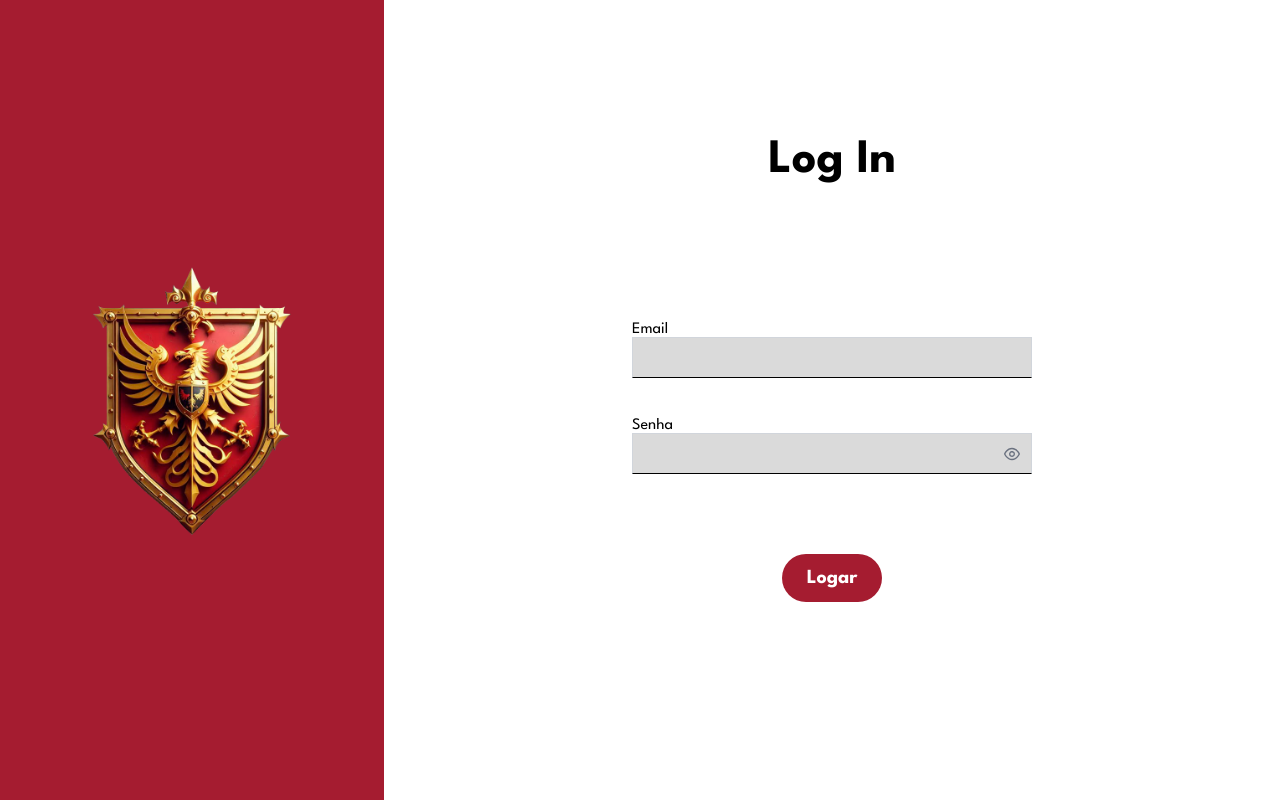
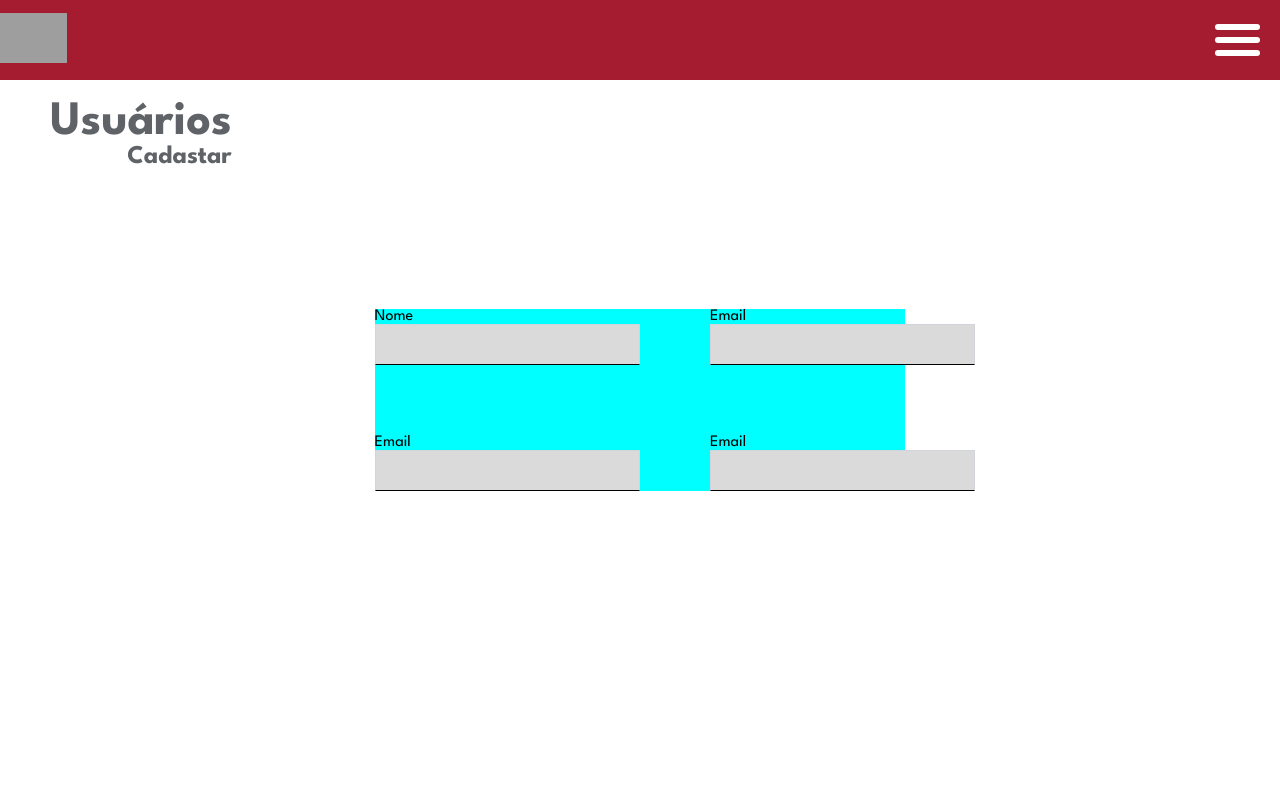
Before and after one commit to DeivisonCs/ClassroomManagement, a React (Vite) app in the folder ClassManagementFront/: page /ifba/adduser in a window 1280 px wide. Before the commit this address led to /. Built offline with nearby package versions, Linux system fonts and the light colour scheme; grey boxes are pictures that could not be loaded.

Commit message:
init add user page

```diff
--- /dev/null
+++ b/ClassManagementFront/src/pages/private/AddUserPage/index.jsx
@@ -0,0 +1,58 @@
+import React, { useState } from "react";
+import HeaderComponent from "../../../components/HeaderComponent";
+
+import "./styles.css";
+import { InputText } from "primereact/inputtext";
+
+const AddUserPage = () => {
+    const [nome, setNome] = useState('');
+    const [email, setEmail] = useState('');
+    return (
+    <>
+        <HeaderComponent />
+        <section id="user-add-section">
+            <div className="title-div">
+                <h1 className="page-title main-page-title">Usuários</h1>
+                <h2 className="page-title sub-page-title">Cadastar</h2>
+            </div>
+
+            <div id="user-form-div">
+                <div>
+                    <label htmlFor="nome">Nome</label>
+                    <InputText
+                        id="nome"
+                        value={nome}
+                        onChange={(e) => setNome(e.target.value)}
+                    />
+                </div>
+                <div>
+                    <label htmlFor="email">Email</label>
+                    <InputText
+                        id="email"
+                        value={email}
+                        onChange={(e) => setEmail(e.target.value)}
+                    />
+                </div>
+                <div>
+                    <label htmlFor="email">Email</label>
+                    <InputText
+                        id="email"
+                        value={email}
+                        onChange={(e) => setEmail(e.target.value)}
+                    />
+                </div>
+                <div>
+                    <label htmlFor="email">Email</label>
+                    <InputText
+                        id="email"
+                        value={email}
+                        onChange={(e) => setEmail(e.target.value)}
+                    />
+                </div>
+            </div>
+        </section>
+    </>
+    )
+}
+
+export default AddUserPage;
--- /dev/null
+++ b/ClassManagementFront/src/pages/private/AddUserPage/styles.css
@@ -0,0 +1,42 @@
+section#user-add-section {
+    display: flex;
+    justify-content: center;
+    align-items: center;
+    padding: 0px 10%;
+
+    height: 100vh;
+
+    div.title-div{
+        position: absolute;
+        left: 50px;
+        top: 100px;
+
+        .page-title {
+            color: #5F6368;
+            font-size: 3em;
+            margin: 0;
+        }
+        h2.sub-page-title {
+            text-align: end;
+            font-size: 1.6em;
+        }
+
+    }
+
+    div#user-form-div {
+        background-color: cyan;
+
+        display: grid;
+        grid-template-columns: 50% 50%;
+        gap: 70px;
+
+        div{
+            input{
+                width: 100%;
+                border-radius: 0;
+                background-color: #dadada;
+                border-bottom: 1px solid #000;
+            }
+        }
+    }
+}
--- a/ClassManagementFront/src/pages/private/HomePage/index.jsx
+++ b/ClassManagementFront/src/pages/private/HomePage/index.jsx
@@ -11,8 +11,8 @@ const pageMenuOptions = {
         { label: 'Usuários', icon: 'user', linkTo: '/ifba/home' }
     ],
     users: [
-        { label: 'Salas', icon: 'building-columns', linkTo: '/ifba/home' },
-        { label: 'Usuários', icon: 'user', linkTo: '/ifba/home' }
+        { label: 'Adicionar', icon: 'plus', linkTo: '/ifba/adduser' },
+        { label: 'Listar', icon: 'list', linkTo: '/ifba/home' }
     ],
     classroom: []
 };
--- a/ClassManagementFront/src/routes/index.jsx
+++ b/ClassManagementFront/src/routes/index.jsx
@@ -2,6 +2,7 @@ import React from "react";
 import { Route, BrowserRouter as Router, Routes } from "react-router-dom";
 import LogInPage from "../pages/public/LoginPage";
 import HomePage from "../pages/private/HomePage";
+import AddUserPage from "../pages/private/AddUserPage";
 
 const AppRoutes = () => {
     return (
@@ -9,6 +10,7 @@ const AppRoutes = () => {
             <Routes>
                 <Route path="/" element={<LogInPage />} />
                 <Route path="/ifba/:page" element={<HomePage />} />
+                <Route path="/ifba/adduser" element={<AddUserPage />} />
             </Routes>
         </Router>
     );
```
